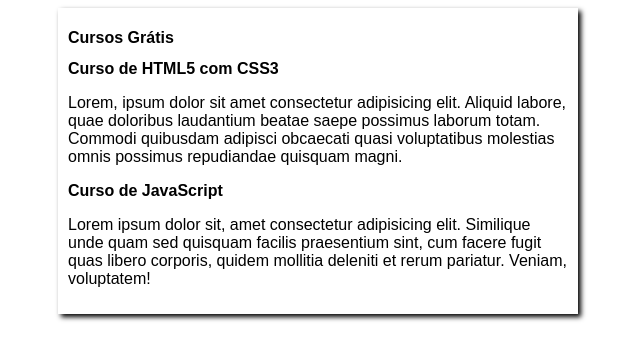
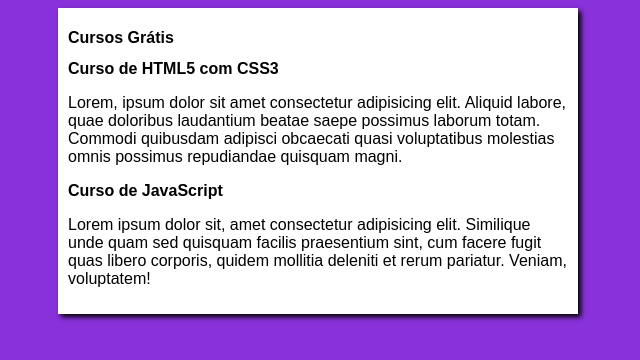
Before and after one commit to ederarocha/projeto-site, a plain HTML site: page index.html in a window 1280 px wide. Shown: the whole page, without its empty margins (322-962 px from the left). Drawn offline with Linux system fonts and the light colour scheme.

Commit message:
Update style.css

```diff
--- a/estilos/style.css
+++ b/estilos/style.css
@@ -2,8 +2,8 @@
     font-family: Arial, Helvetica, sans-serif;
     font-size: 16px;
 }
-bady {
-    background-color: rgb(204, 157, 248) ;
+body {
+    background-color: rgb(137, 50, 219) ;
 }
 main {
     background-color: white;
```
